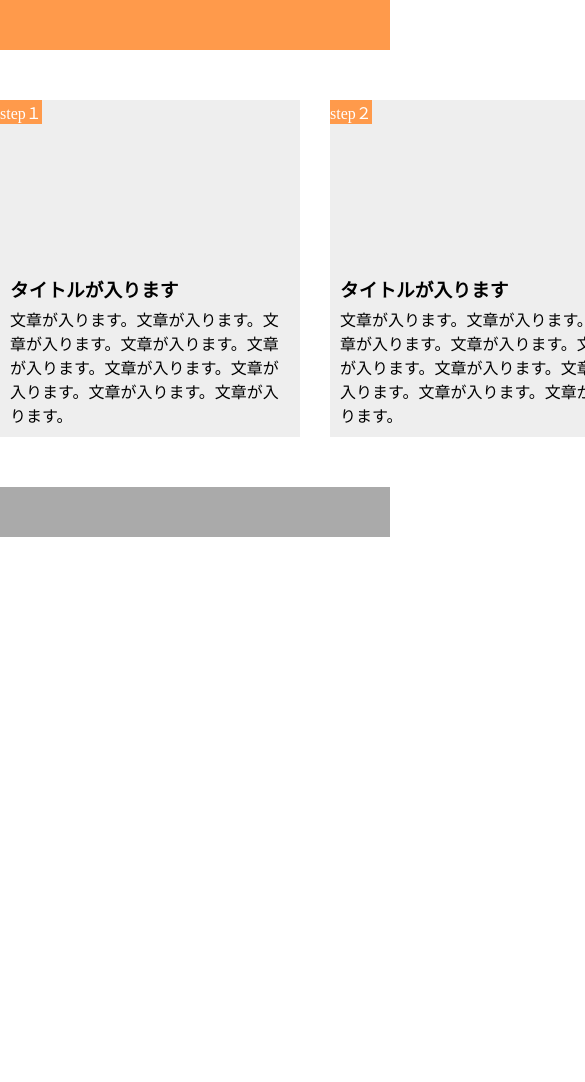
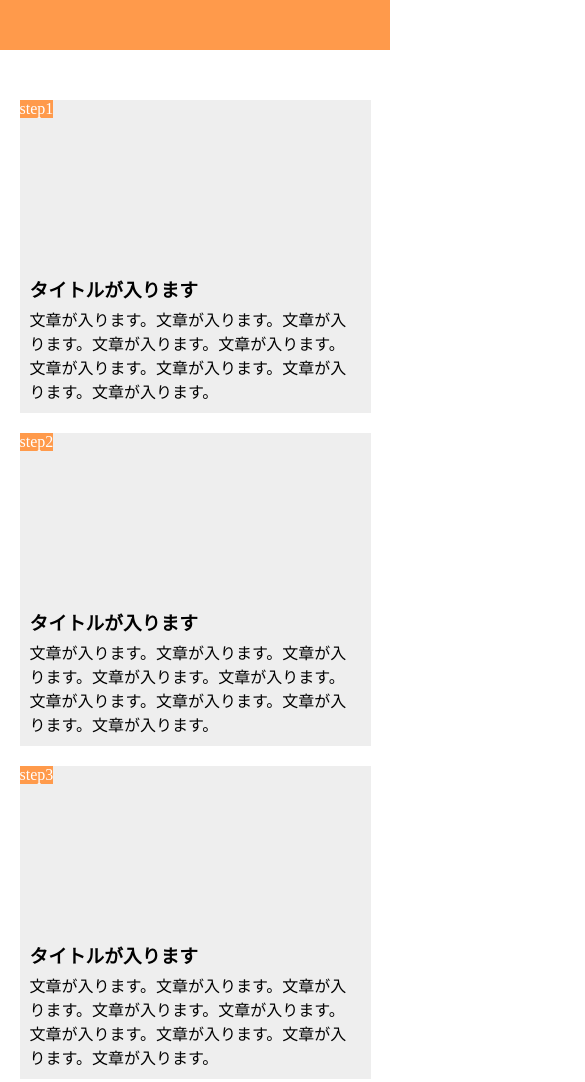
Before and after one commit to makiko1996/html_css, a plain HTML site: page index.html in a window 390 px wide. Shown: the top 1082 px of the page, 585 px wide, since content can reach past the window. Before the commit the page ends 844 px from the top, so only its background shows below. Drawn offline with Linux system fonts and the light colour scheme.

Commit message:
[finish]1-8

```diff
--- a/index.html
+++ b/index.html
@@ -2,6 +2,7 @@
 <html lang="ja">
   <head>
     <meta charset="UTF-8"/>
+    <meta name="viewport" content="width=device-width,initial-scale=1.0">
     <link rel="stylesheet" href="style.css">
     <title>９章演習</title>
   </head>
@@ -14,21 +15,21 @@
 <main>
   <div class="main-contents">
     <div class="content-image1"></div>
-    <span class="content-num">step１</span>
+    <span class="content-num">step1</span>
     <h3 class="title">タイトルが入ります</h3>
     <p class="text">文章が入ります。文章が入ります。文章が入ります。文章が入ります。文章が入ります。文章が入ります。文章が入ります。文章が入ります。文章が入ります。</p>
   </div>
 
   <div class="main-contents">
     <div class="content-image2"></div>
-    <span class="content-num">step２</span>
+    <span class="content-num">step2</span>
     <h3 class="title">タイトルが入ります</h3>
     <p class="text">文章が入ります。文章が入ります。文章が入ります。文章が入ります。文章が入ります。文章が入ります。文章が入ります。文章が入ります。文章が入ります。</p>
   </div>
 
   <div class="main-contents">
     <div class="content-image3"></div>
-    <span class="content-num">step３</span>
+    <span class="content-num">step3</span>
     <h3 class="title">タイトルが入ります</h3>
     <p class="text">文章が入ります。文章が入ります。文章が入ります。文章が入ります。文章が入ります。文章が入ります。文章が入ります。文章が入ります。文章が入ります。</p>
   </div>
--- a/style.css
+++ b/style.css
@@ -67,3 +67,19 @@ footer {
   height: 50px;
   background-color: #aaaaaa;
 }
+
+@media screen and (max-width: 768px) {
+  main {
+    width: 100%;
+    display: block;
+  }
+
+  .main-contents {
+    width: 90%;
+    margin: 0 auto 20px auto;
+  }
+
+  .main-contents:last-child {
+    margin: 0 auto;
+  }
+}
```
